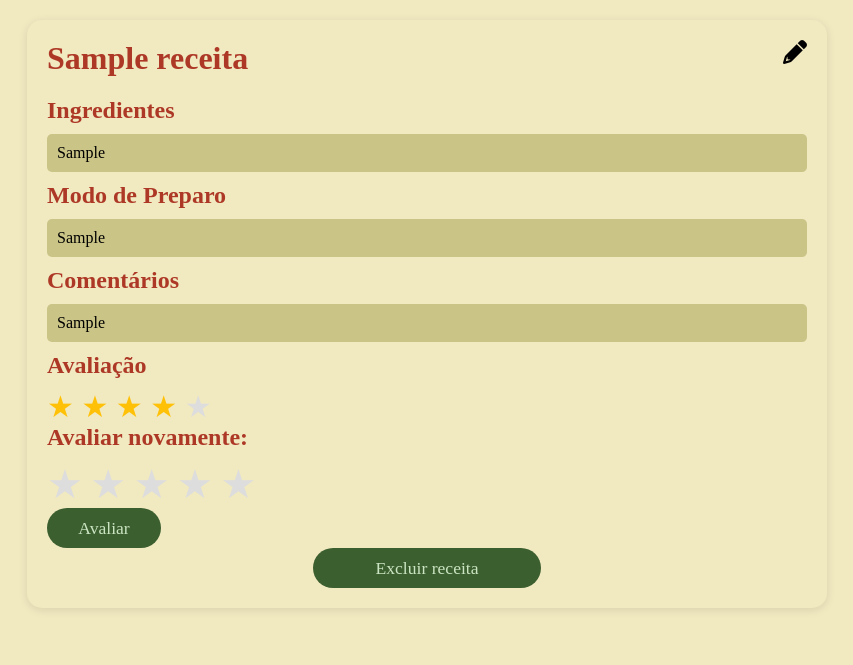
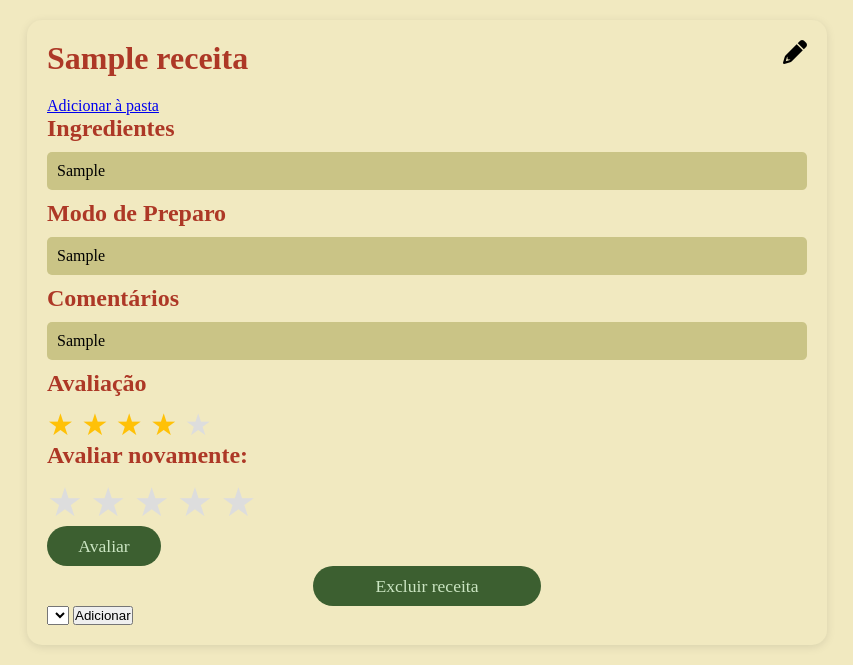
Before and after one commit to Caldas42/Receitopedia, a Django app: page /visualizar/1/ in a window 1280 px wide. Shown: the part 142-807 px from the top of the page, without its empty margins (213-1066 px from the left). Before the commit the page ends 752 px from the top, so only its background shows below. Run offline with Django 5.2, Linux system fonts and the light colour scheme; tables that the repository leaves empty hold one stand-in row (values such as "Sample post"); lists and menus that the app fills with data are empty; parts of the project's set-up code (start-up, migrations or seed data) failed here and were passed over; some web fonts are replaced.

Commit message:
tentativa de pasta, mas nao consigo visualizar nada

```diff
--- a/aplicacao/forms.py
+++ b/aplicacao/forms.py
@@ -3,8 +3,14 @@
 from django import forms
 from django.contrib.auth.forms import UserCreationForm
 from django.contrib.auth.models import User
+from .models import Pasta
 
 class SignUpForm(UserCreationForm):
     class Meta:
         model = User
         fields = ['username', 'password1', 'password2']
+
+class PastaForm(forms.ModelForm):
+    class Meta:
+        model = Pasta
+        fields = ['nome']
--- a/aplicacao/models.py
+++ b/aplicacao/models.py
@@ -2,6 +2,10 @@ from django.db import models
 from django.contrib.auth.models import User
 
 # Create your models here.
+
+class Pasta(models.Model):
+    nome = models.CharField(max_length=100)
+    usuario = models.ForeignKey(User, on_delete=models.CASCADE)
 
 class receita(models.Model):
     nome = models.CharField(max_length=100)
@@ -10,3 +14,4 @@ class receita(models.Model):
     comentarios = models.TextField(default="Comentários não informados")
     rating = models.IntegerField(default="0")
     user = models.ForeignKey(User, on_delete=models.CASCADE, null=True, blank=True)
+    pasta = models.ForeignKey(Pasta, on_delete=models.SET_NULL, null=True, blank=True)
--- a/aplicacao/templates/visualizar.html
+++ b/aplicacao/templates/visualizar.html
@@ -14,6 +14,8 @@
     <main>
         <div id="card">
             <h1>{{ Receita.nome }}</h1>
+
+            <a href="{% url 'adicionar_a_pasta' receita.id %}">Adicionar à pasta</a>
 
             <h2>Ingredientes</h2>
             <p class="colored-line">{{ Receita.ingredientes }}</p>
@@ -79,6 +81,15 @@
                     </a>
                 </div>
             </form>
+            <form method="post" action="{% url 'adicionar_a_pasta' receita.id %}">
+    {% csrf_token %}
+    <select name="pasta">
+        {% for pasta in pastas %}
+            <option value="{{ pasta.id }}">{{ pasta.nome }}</option>
+        {% endfor %}
+    </select>
+    <button type="submit">Adicionar</button>
+</form>
         </div>
     </main>
 </body>
--- a/aplicacao/urls.py
+++ b/aplicacao/urls.py
@@ -10,6 +10,9 @@ urlpatterns = [
     path('excluir/<int:id>/', views.DeleteView.as_view(), name='excluir'),
     path('rating/<int:id>/', views.RateView.as_view(), name='rating'),
     path('editar/<int:id>/', views.EditarView.as_view(), name='editar'),
+    path('criar_pasta/', views.criar_pasta, name='criar_pasta'),
+    path('minhas_pastas/', views.minhas_pastas, name='minhas_pastas'),
+    path('adicionar-a-pasta/<int:receita_id>/', views.adicionar_a_pasta, name='adicionar_a_pasta'),
     #path('cadastro/', views.x.as_view(), name='cadasto_usuario'),
     #path('criar_conta/', views.x.as_view(), name='criar_conta')
 ]
--- a/aplicacao/views.py
+++ b/aplicacao/views.py
@@ -1,5 +1,7 @@
 from django.shortcuts import redirect, render, get_object_or_404
 from .models import receita
+from .forms import PastaForm
+from .models import Pasta
 from django.views import View
 from django.contrib.auth.mixins import LoginRequiredMixin
 
@@ -93,3 +95,23 @@ class EditarView(View):
         receita_obj.delete()
 
         return redirect('aplicacao:visualizar', id=nova_receita.id)
+
+def criar_pasta(request):
+    if request.method == 'POST':
+        form = PastaForm(request.POST)
+        if form.is_valid():
+            pasta = form.save(commit=False)
+            pasta.usuario = request.user  # Associando a pasta ao usuário logado
+            pasta.save()
+            return redirect('minhas_pastas')
+    else:
+        form = PastaForm()
+    return render(request, 'criar_pasta.html', {'form': form})
+
+def minhas_pastas(request):
+    pastas = Pasta.objects.filter(usuario=request.user)
+    return render(request, 'minhas_pastas.html', {'pastas': pastas})
+
+def adicionar_a_pasta(request, receita_id):
+    # Lógica para adicionar a receita à pasta
+    return redirect('nome_da_view')
```
Also changed, not shown: aplicacao/templates/criar_pasta.html (added, +17 -0 lines), aplicacao/templates/minhas_pastas.html (added, +17 -0 lines), aplicacao/migrations/0008_pasta_receita_pasta.py (added).
